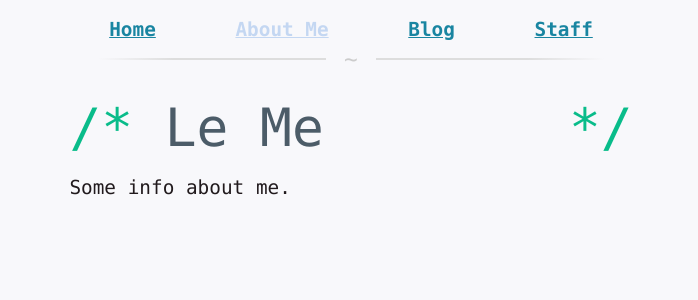
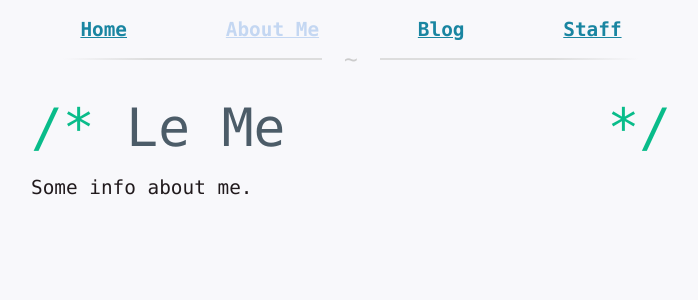
Before and after one commit to steppp/steppp.github.io, a Jekyll site: the page built from about.md, in a window 1280 px wide. Shown: the top 300 px of the page, without its empty margins (289-987 px from the left). Built offline with Jekyll 4.4.1, drawn with Linux system fonts in a browser that asks for light colours.

Commit message:
Edit media queries stops to reduce margins sooner

```diff
--- a/_sass/main.scss
+++ b/_sass/main.scss
@@ -120,9 +120,15 @@ h1::after {
   display: block;
 }
 
-@media screen and (max-width: 1080px) {
+@media screen and (max-width: 1600px) {
   #content {
     margin: 0px 20%;
+  }
+}
+
+@media screen and (max-width: 1200px) {
+  #content {
+    margin: 0px 17%;
   }
 }
 
```
